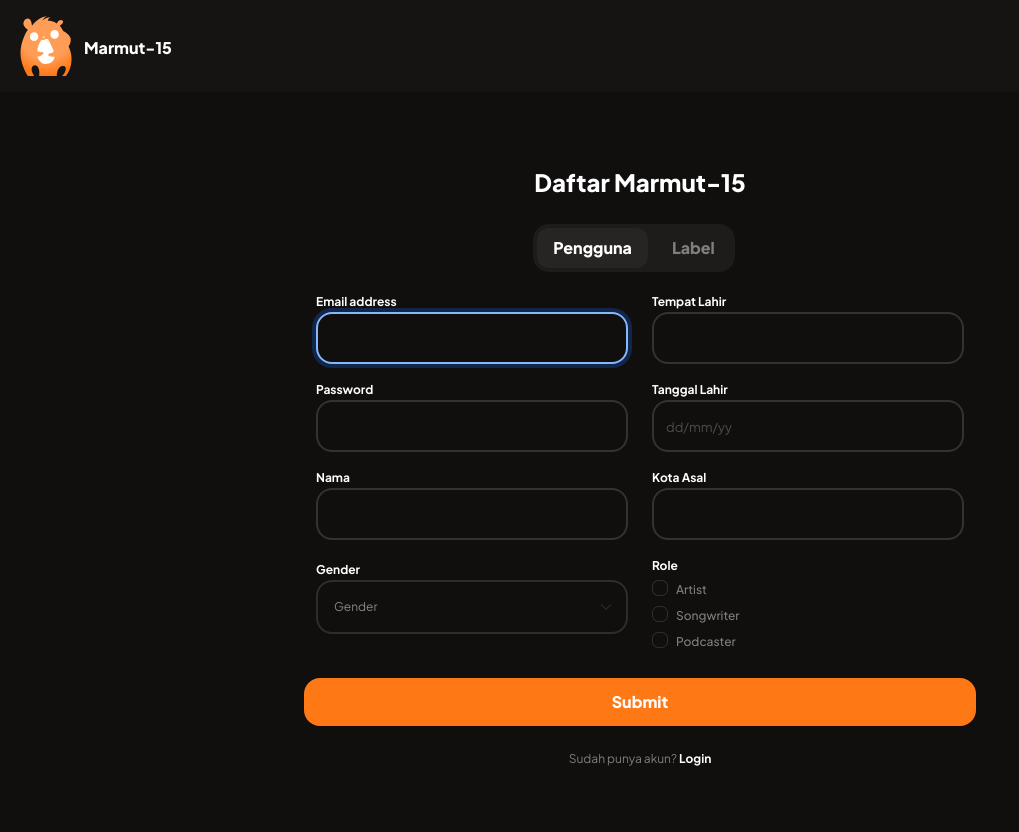
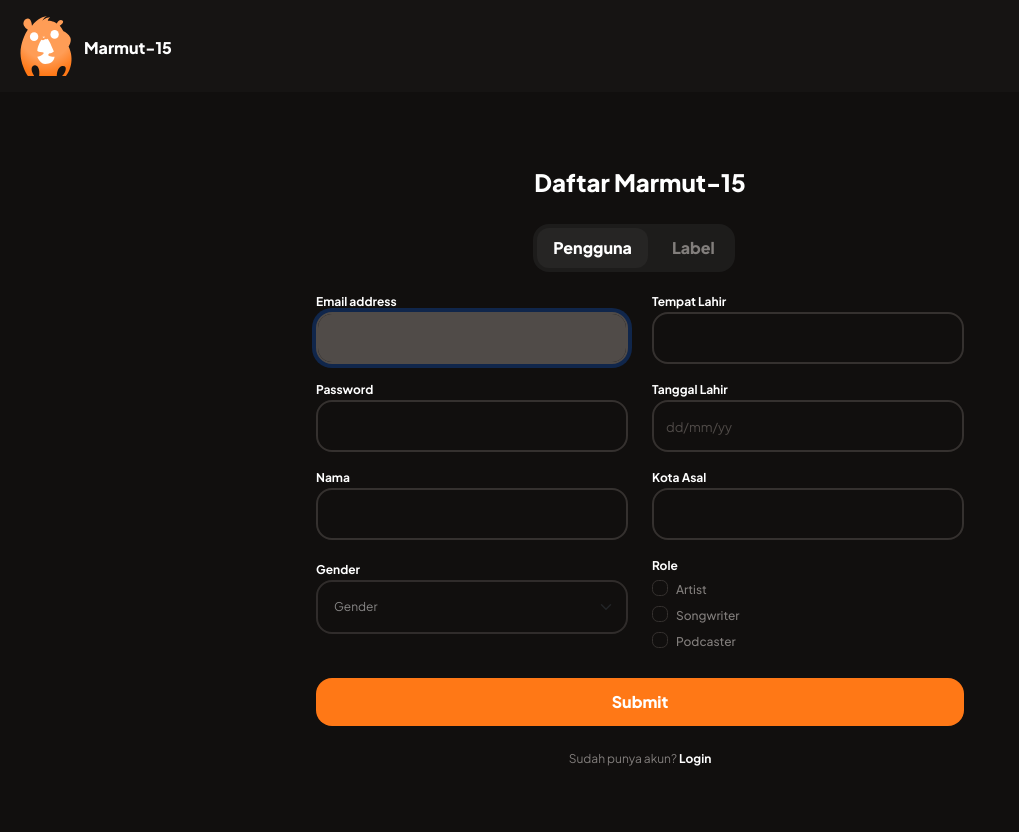
Before and after one commit to mohammadfauzan21/marmut, a Django app: page /register/ in a window 1280 px wide, after a click on "Email address". Shown: the whole page, without its empty margins (0-1019 px from the left). Run offline with Django 5.2, Linux system fonts and the light colour scheme; some libraries are stand-ins or nearby versions.

Commit message:
adjust size login register

```diff
--- a/marmut15/register/templates/register.html
+++ b/marmut15/register/templates/register.html
@@ -26,6 +26,14 @@ input, select {
     color: var(--neutral-0) !important; /* Misalnya, warna teks merah */
     background-color: transparent !important;
 }
+
+input.form-control:focus {
+    background-color: var(--neutral-2) !important;
+    border: 2px solid var(--neutral-2) !important;
+    border-color: orange;
+    outline: 0 !important; /* Hilangkan outline biru pada saat fokus */
+}
+
 
 ::placeholder{
     color: var(--neutral-2) !important;
@@ -139,7 +147,10 @@ input, select {
                                         </label>
                                     </div>
                                 </div>
-                                <button type="submit" class="row container d-flex align-items-center justify-content-center plus-jakarta-sans-extrabold button-primary my-4">Submit</button>
+                                <div class="container-fluid d-flex justify-content-center">
+
+                                    <button type="submit" class="row container d-flex align-items-center justify-content-center plus-jakarta-sans-extrabold button-primary my-4">Submit</button>
+                                </div>
                                 <div class="container d-flex align-items-center justify-content-center">
                                     <p class="plus-jakarta-sans-regular" style="color: var(--neutral-1); font-size: 12px;">Sudah punya akun? <span class="plus-jakarta-sans-bold" style="color: var(--neutral-0);">Login</span></p>
 
@@ -166,7 +177,10 @@ input, select {
                                     <label for="exampleFormControlInput1"><p class="m-auto plus-jakarta-sans-bold" style="font-size: 12px;">Kontak</p></label>
                                     <input type="text" class="form-control plus-jakarta-sans-regular" id="exampleFormControlInput1" placeholder="">
                                 </div>
-                                <button type="submit" class="row container d-flex align-items-center justify-content-center plus-jakarta-sans-extrabold button-primary my-4">Submit</button>
+                                <div class="container-fluid d-flex justify-content-center">
+
+                                    <button type="submit" class="row container d-flex align-items-center justify-content-center plus-jakarta-sans-extrabold button-primary my-4">Submit</button>
+                                </div>
                                 <div class="container d-flex align-items-center justify-content-center">
                                     <p class="plus-jakarta-sans-regular" style="color: var(--neutral-1); font-size: 12px;">Sudah punya akun? <span class="plus-jakarta-sans-bold" style="color: var(--neutral-0);">Login</span></p>
 
--- a/marmut15/static/css/style.css
+++ b/marmut15/static/css/style.css
@@ -75,7 +75,7 @@ body {
 }
 
 .button-primary{
-  padding-inline: 24px;
+  padding-inline: 52px;
   padding-block: 12px;
     border-radius: 16px;
     background-color: var(--primary);
@@ -84,8 +84,8 @@ body {
 
 }
 .button-primary:hover{
-    padding-inline: 28px;
-    padding-block: 12px;
+  padding-inline: 52px;
+  padding-block: 12px;
     border-radius: 16px;
     background-color: var(--primary2);
     color: var(--neutral-0);
```
Also changed, not shown: marmut15/login/templates/login.html (+9 -1 lines).
